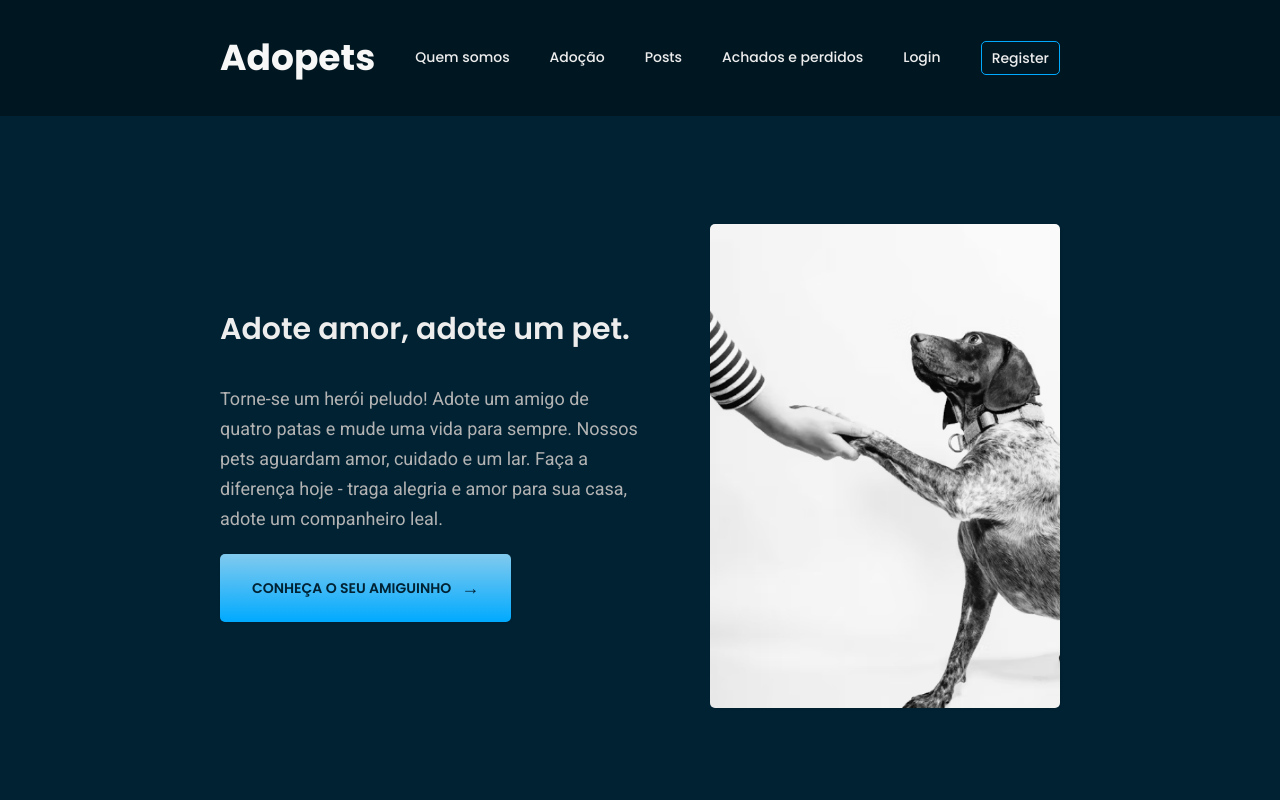
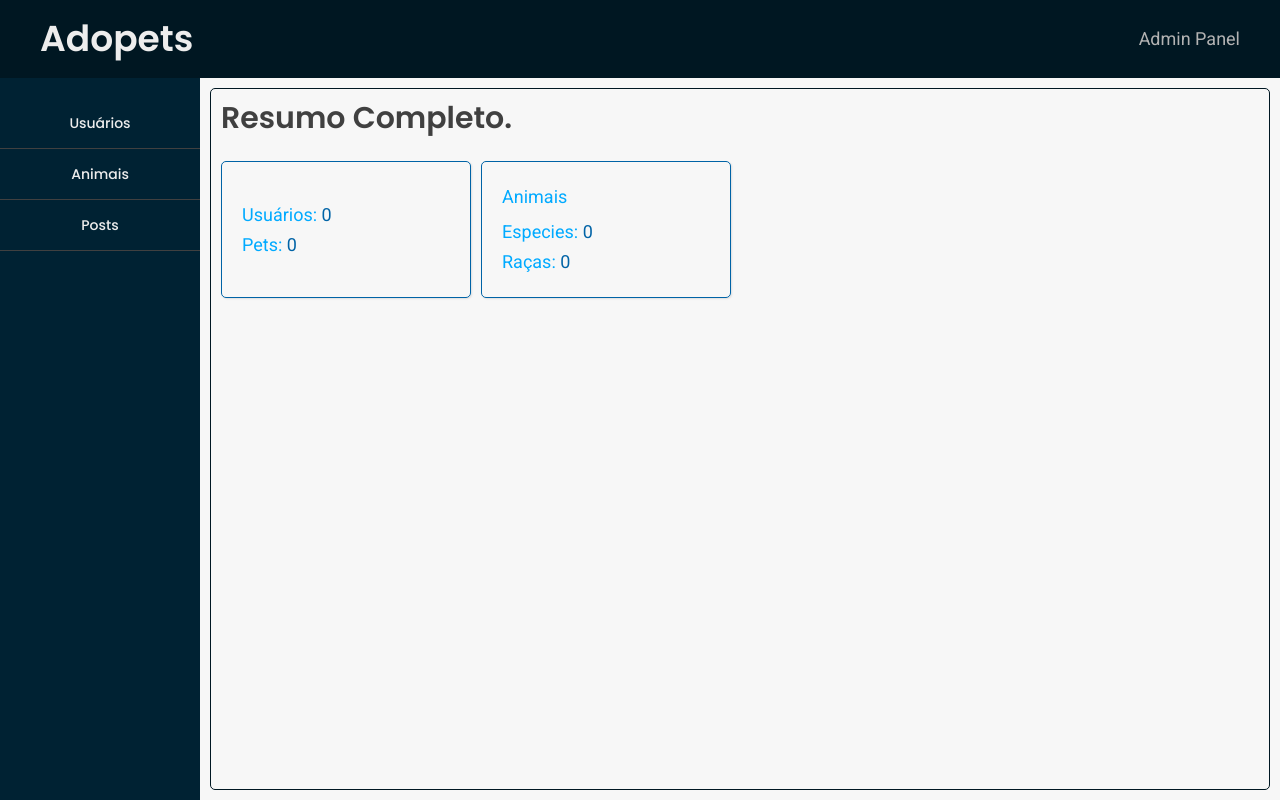
Before and after one commit to RNoleto/Adopets-APP, a Vue app: page /resume in a window 1280 px wide. Before the commit this address led to /. Shown: the top 800 px of the page. Built offline with nearby package versions, Linux system fonts and the light colour scheme; what @ckeditor/ckeditor5-vue would draw is missing.

Commit message:
AllResumeDash
Criação do componente de Resume para Home da Dashboard

```diff
--- /dev/null
+++ b/src/components/Dashboard/AllResumeDash.vue
@@ -0,0 +1,55 @@
+<template>
+    <p class="title">Resumo Completo.</p>
+    <div class="cards">
+        <Card>
+            <template #description>
+                <p class="text_body">Usuários: <span class="count">0</span></p>
+                <p class="text_body">Pets: <span class="count">0</span></p>
+            </template>
+        </Card>
+        <Card>
+            <template #card_top>
+                <p class="text_body">Animais</p>
+            </template>
+            <template #description>
+                <p class="text_body">Especies: <span class="count">0</span></p>
+                <p class="text_body">Raças: <span class="count">0</span></p>
+            </template>
+        </Card>
+    </div>
+</template>
+
+<script>
+import Card from '../../components/Card.vue';
+export default{
+    name: 'AllResume',
+    return(){
+        data()
+    },
+    components:{
+        Card,
+    }
+}
+</script>
+
+<style lang="scss" scoped>
+.title{
+    color: var(--c9);
+}
+.cards{
+    display: flex;
+    gap: 10px;
+    .card{
+        width: 250px;
+        display: flex;
+        justify-content: center;
+        .text_body{
+            margin: 0px;
+            color: var(--p1);
+        }
+        .count{
+            color: var(--p3);
+        }
+    }
+}
+</style>
--- a/src/components/Races.vue
+++ b/src/components/Races.vue
@@ -31,7 +31,7 @@
           <input type="file" id="imageUpload" ref="imageUpload" name="file" multiple />
         </div>
     <div class="story">
-      <label for="story">Conte a história dessa Raça:</label>
+      <label class="text_body" for="story">Conte a história dessa Raça:</label>
       <ckeditor class="ckeditor" :editor="editor" v-model="story" :config="editorConfig"></ckeditor>
     </div>
     <button type="submit">Cadastrar Raça</button>
@@ -53,9 +53,9 @@ export default {
   },
   data() {
     return {
+      speciesList: [],
       breedsList: [],
       accordionOpen: false,
-      speciesList: [],
       selectedSpecies: null,
       breed: "",
       origin: "",
@@ -176,17 +176,25 @@ export default {
 .inputs{
   display: flex;
   flex-wrap: wrap;
+  justify-content: space-between;
   gap: 10px;
   }
     .inputType{
+      width: 200px;
       display: flex;
       flex-direction: column;
       margin-top: 10px;
     }
     #imageUpload{
+      width: 300px;
       margin: 10px 0px;
     }
 button {
   font: 500 12px / 16px var(--title-font);
 }
+.story{
+  .text_body{
+    color: var(--c9);
+  }
+}
 </style>
--- a/src/components/Species.vue
+++ b/src/components/Species.vue
@@ -122,6 +122,7 @@ form{
       padding: 3px 6px;
       .text_body{
         margin: 0px;
+        color: var(--p4);
       }
     }
   }
--- a/src/pages/ResumeAnimal.vue
+++ b/src/pages/ResumeAnimal.vue
@@ -30,8 +30,7 @@
     <div class="pet" v-for="animal in AnimalsWithDetails" :key="animal.id">
       <p class="title">{{ animal.name }}</p>
       <div class="pet_infos">
-        <p class="text_body">Espécie: {{ animal.specie }}</p>
-        <p class="text_body">Raça: {{ animal.breed }}</p>
+        <p class="text_body">{{ animal.specie }} - {{ animal.breed }}</p>
       </div>
     </div>
   </div>
--- a/src/pages/master/Dashboard.vue
+++ b/src/pages/master/Dashboard.vue
@@ -19,10 +19,10 @@
         <div @click="toggleAccordion(2)" class="accordion" :class="{ 'active': accordions[2] }">
           <span class="menu">Animais</span>
           <div v-if="accordions[2]" class="submenu">
-            <router-link class="link" to="/ResumeAnimal">Resumo Animal</router-link>
+            <router-link class="link" to="/ResumeAnimal">Lista</router-link>
             <router-link class="link" to="/Species">Espécies</router-link>
             <router-link class="link" to="/Races">Raças</router-link>
-            <router-link class="link" to="#">Disponiveis para adoção</router-link>
+            <router-link class="link" to="#">Adoção</router-link>
           </div>
         </div>
         <div @click="toggleAccordion(3)" class="accordion" :class="{ 'active': accordions[3] }">
@@ -44,12 +44,18 @@
 <script>
 import { ref } from 'vue';
 
+//Componente de Resumos
+import AllResumeDash from '../../components/Dashboard/AllResumeDash.vue';
+
+//Informações de Usuários
 import Users from '../../components/Users.vue';
 
+//Informações de animais
 import ResumeAnimal from '../ResumeAnimal.vue';
 import Species from '../../components/Species.vue';
 import Races from '../../components/Races.vue';
 
+//Informações de Posts
 
 export default {
   name: 'NewDashboard',
@@ -75,6 +81,7 @@ export default {
     };
   },
   components: {
+    AllResumeDash,
     ResumeAnimal,
     Species,
     Races,
@@ -117,13 +124,13 @@ export default {
       background-color: var(--p5);
       color: var(--c2);
       padding: 20px 0px;
-      flex: 0 0 150px;
+      flex: 0 0 200px;
       text-align: center;
 
       .menu {
         font: 500 14px/22px var(--title-font);
         padding: 5px 0px;
-        // height: 40px;
+        height: 40px;
         align-content: center;
         display: block;
       }
@@ -156,6 +163,7 @@ export default {
         color: var(--c1);
         padding: 5px;
         font-weight: 300;
+        border-bottom: 1px solid var(--c7);
 
         &:hover,
         &:active {
--- a/src/router.js
+++ b/src/router.js
@@ -28,6 +28,9 @@ import ResumeAnimal from './pages/ResumeAnimal.vue';
 import Users from './components/Users.vue';
 import Species from './components/Species.vue';
 import Races from './components/Races.vue';
+
+//Ajuste de novas rotas
+import AllResumeDash from './components/Dashboard/AllResumeDash.vue';
 
 const routes = [
   {
@@ -95,9 +98,15 @@ const routes = [
   {
     path: '/dashboard',
     component: Dashboard,
+    redirect: '/resume',
     // beforeEnter: Guard.auth, //precisa de autenticação
     meta: { hideFooter: true, hideNavBar: true }, //retira o footer e navbar
     children: [
+      {
+        name: 'AllResumeDash',
+        path: '/resume',
+        component: AllResumeDash
+      },
       {
         name: 'users',
         path: '/users',
--- a/src/style.scss
+++ b/src/style.scss
@@ -337,7 +337,6 @@ textarea {
   .ck-button {
     &.ck-off{
       margin-top: 3.9px !important;
-      background-color: pink;
     }
   }
 }
```
Also changed, not shown: public/assets/icons/arrow-down.svg (added).
